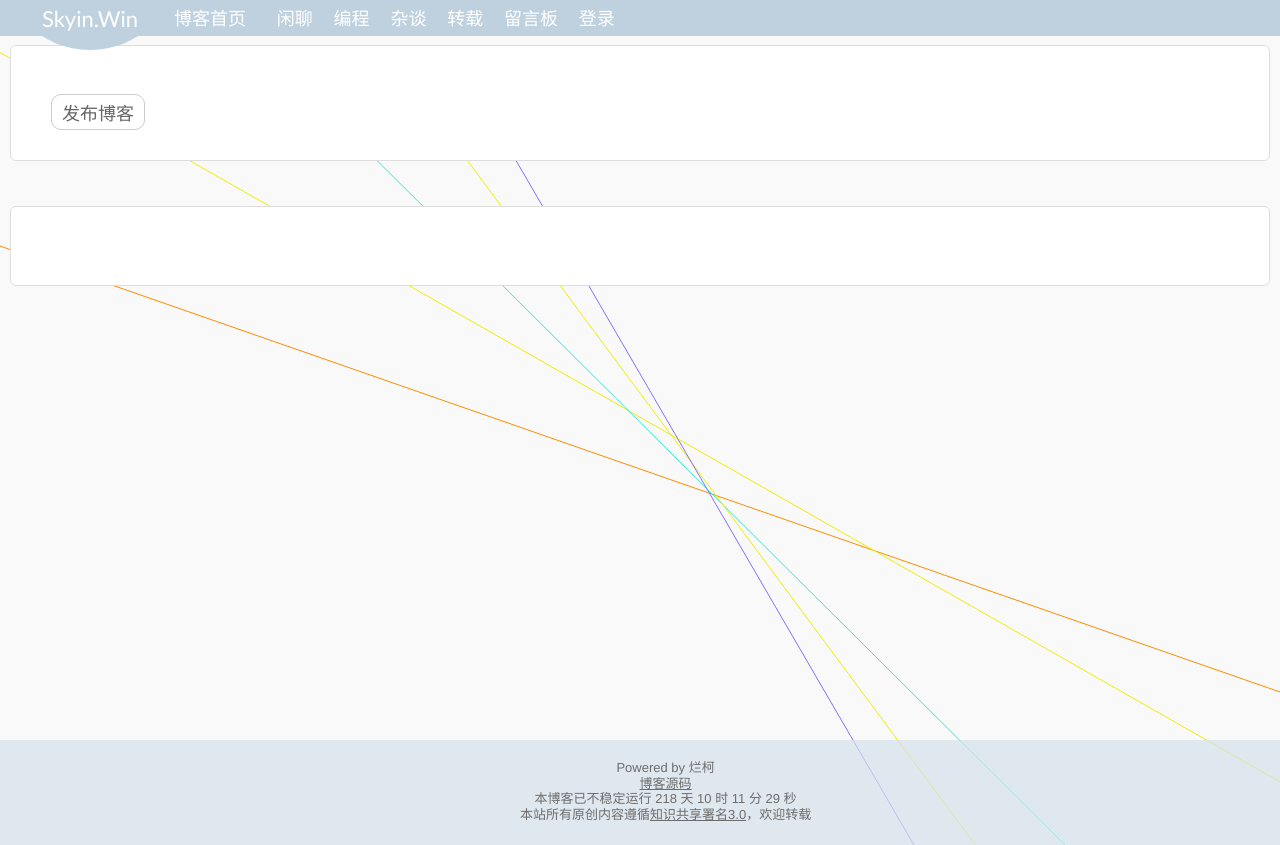
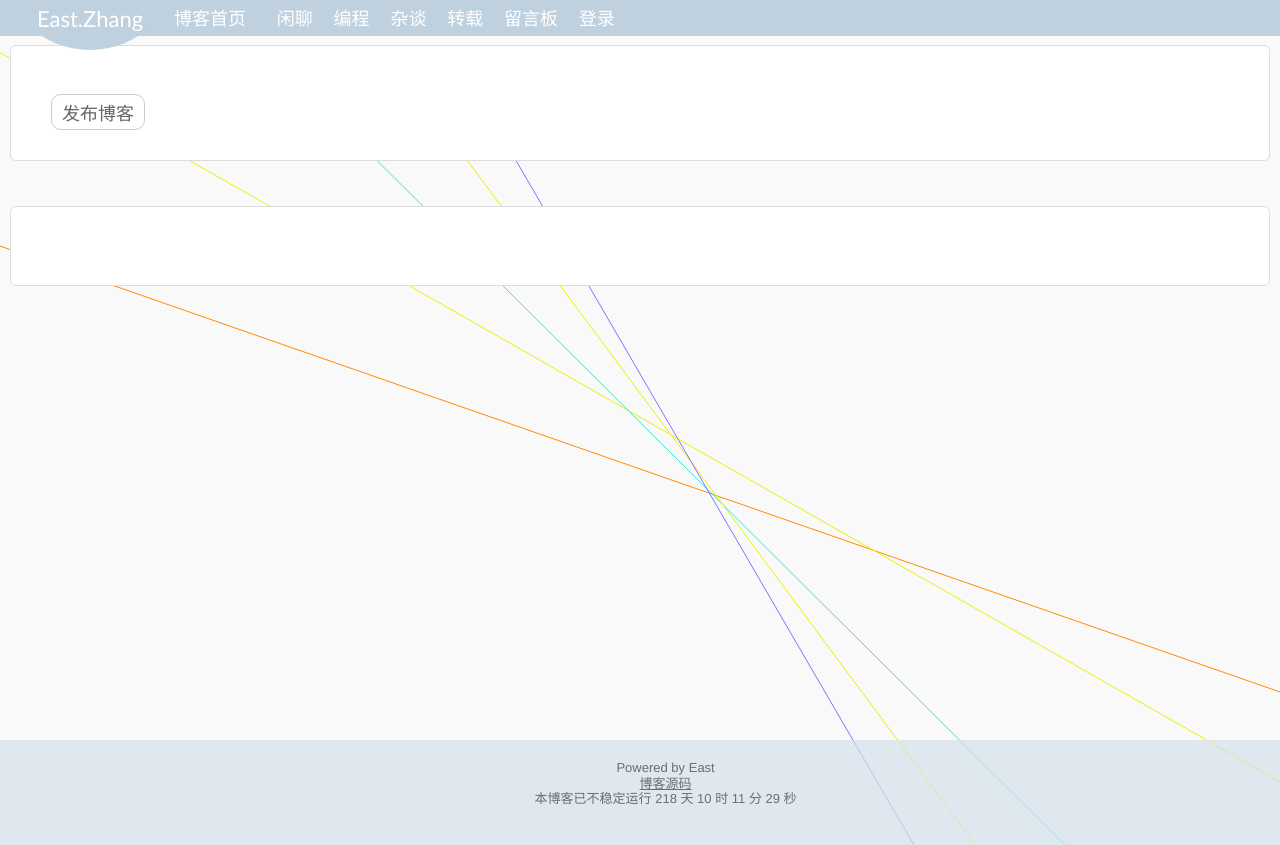
Before and after one commit to black-cmd/eastzhang, a Flask app: page /admin in a window 1280 px wide. Run offline with Flask 2, Linux system fonts and the light colour scheme; the visitor is signed in with stand-in values (Sample User, id 1); data that the repository does not hold is empty; some libraries are stand-ins or nearby versions.

Commit message:
add test

```diff
--- a/templates/base.html
+++ b/templates/base.html
@@ -18,7 +18,7 @@
 <div class="maincon">
 <canvas id="cvs"></canvas>
 <nav id="nav">
-<a href="/"><cir><span class="logo">Skyin.Win</span></cir></a>
+<a href="/"><cir><span class="logo">East.Zhang</span></cir></a>
 <div class="navbl">
 <a href="/page/1"><div class="navbu ind">博客首页</div></a>
 <a href="/arch1/1"><div class="navbu">闲聊</div></a>
@@ -120,10 +120,10 @@
 </div>
 <div class="footer">
 <div class="foote">
-<p>Powered by 烂柯</p>
+<p>Powered by East</p>
 <a href="/article/4"  target="_blank">﻿博客源码</a>
 <p id="bt">嘿嘿你看不到</p>
-<p>本站所有原创内容遵循<a href="https://creativecommons.org/licenses/by-nc-sa/3.0/cn/legalcode" target="_blank">知识共享署名3.0</a>，欢迎转载</p>
+<!--<p>本站所有原创内容遵循<a href="https://creativecommons.org/licenses/by-nc-sa/3.0/cn/legalcode" target="_blank">知识共享署名3.0</a>，欢迎转载</p>-->
 </div>
 </div>
 </div>
```
